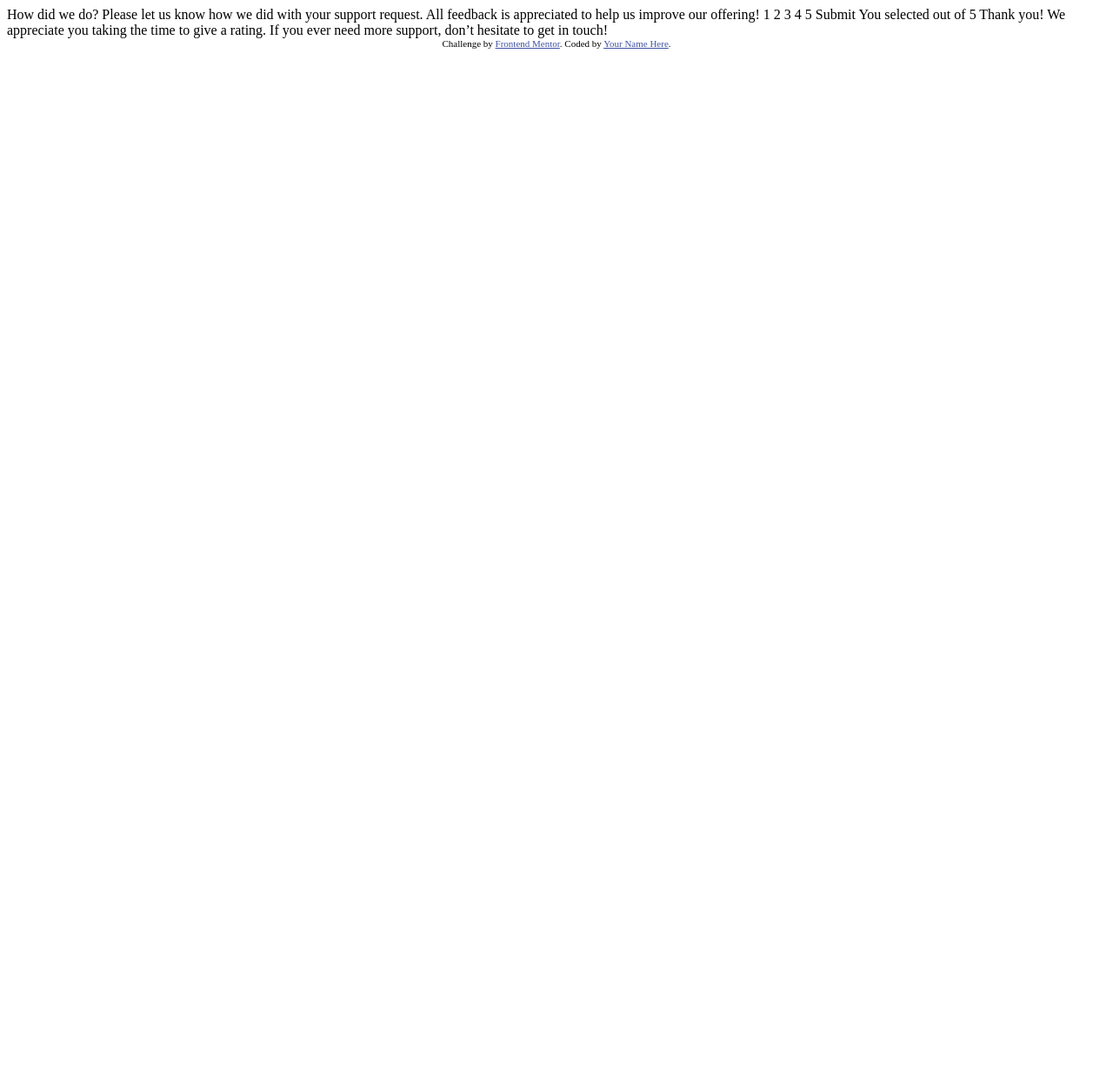
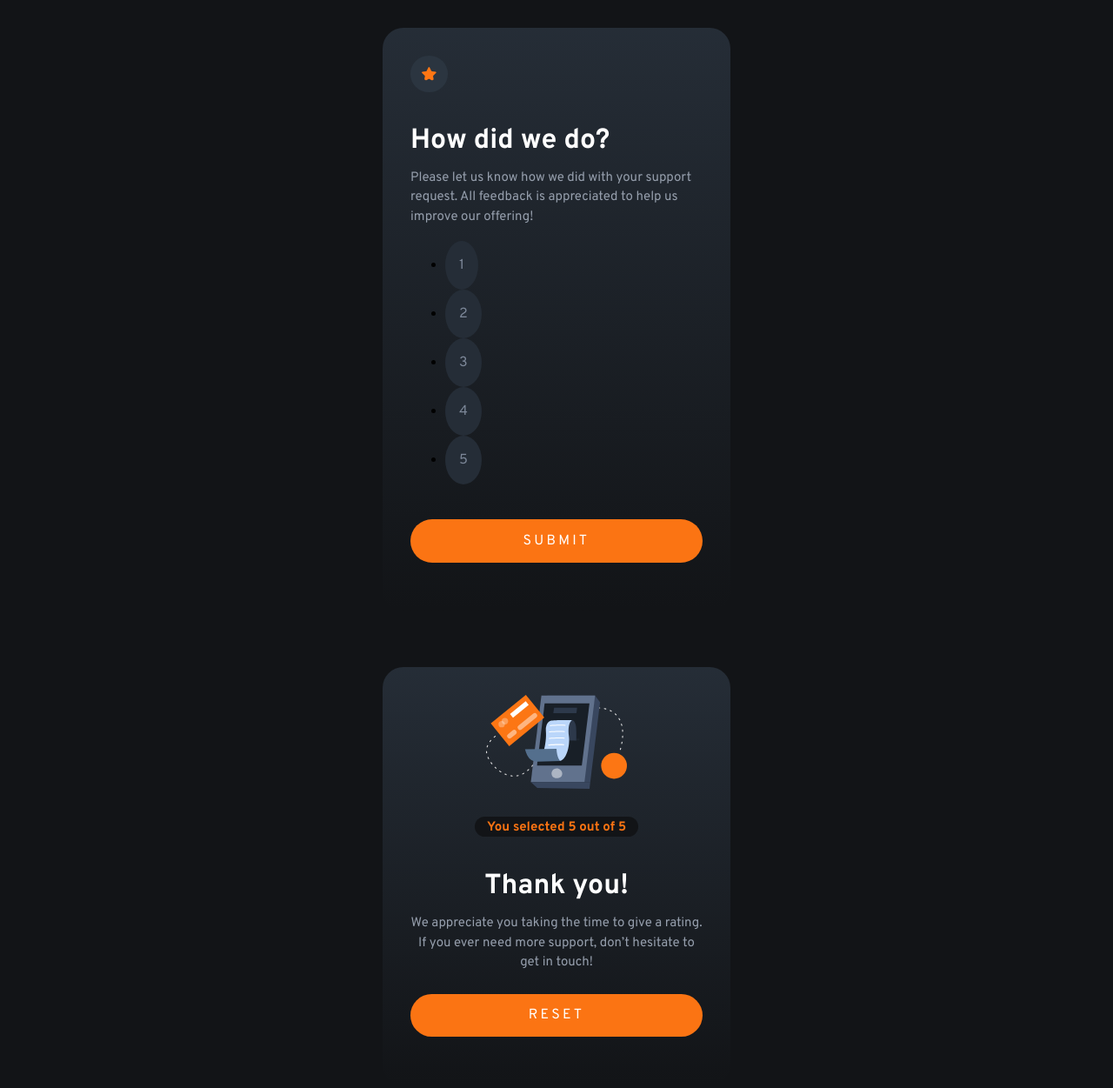
Before and after one commit to SameerJS6/Interactive-Rating-Component, a plain HTML site: page index.html in a window 1280 px wide. Shown: the top 1251 px of the page at 87% size. Before the commit the page ends 800 px from the top, so only its background shows below. Drawn offline with Linux system fonts and the light colour scheme.

Commit message:
Basic Styling

```diff
--- a/index.html
+++ b/index.html
@@ -2,48 +2,55 @@
 <html lang="en">
 <head>
   <meta charset="UTF-8">
-  <meta name="viewport" content="width=device-width, initial-scale=1.0"> <!-- displays site properly based on user's device -->
+  <meta name="viewport" content="width=device-width, initial-scale=1.0">
+  <link rel="icon" type="image/png" sizes="32x32" href="./images/favicon-32x32.png">
+  <title>FEM | Interactive Rating Component - JS</title>
+  <link rel="stylesheet" href="style.css">
 
-  <link rel="icon" type="image/png" sizes="32x32" href="./images/favicon-32x32.png">
+  <link rel="preconnect" href="https://fonts.googleapis.com">
+  <link rel="preconnect" href="https://fonts.gstatic.com" crossorigin>
+  <link href="https://fonts.googleapis.com/css2?family=Overpass:wght@400;600;700;900&display=swap" rel="stylesheet">
 
-  <title>Frontend Mentor | Interactive rating component</title>
-
-  <!-- Feel free to remove these styles or customise in your own stylesheet 👍 -->
-  <style>
-    .attribution { font-size: 11px; text-align: center; }
-    .attribution a { color: hsl(228, 45%, 44%); }
-  </style>
+  <script src="script.js" defer></script>
 </head>
 <body>
 
   <!-- Rating state start -->
+  <div class="container">
+    <img class= "img-star" src="./images/icon-star.svg" alt="A Star">
+    <div class="wrapper">
+      <h2>How did we do?</h2>
+      <p>Please let us know how we did with your support request. All feedback is appreciated
+        to help us improve our offering!</p>
 
-  How did we do?
+          <ul class="rate-list | flex">
+            <li><button class="btn-rating">1</button></li>
+            <li><button class="btn-rating">2</button></li>
+            <li><button class="btn-rating">3</button></li>
+            <li><button class="btn-rating">4</button></li>
+            <li><button class="btn-rating">5</button></li>
+          </ul>
 
-  Please let us know how we did with your support request. All feedback is appreciated
-  to help us improve our offering!
-
-  1 2 3 4 5
-
-  Submit
-
+        <button class="btn btn-submit">submit</button>
+    </div>
+  </div>
   <!-- Rating state end -->
 
+
   <!-- Thank you state start -->
-
-  You selected <!-- Add rating here --> out of 5
-
-  Thank you!
-
-  We appreciate you taking the time to give a rating. If you ever need more support,
-  don’t hesitate to get in touch!
-
-  <!-- Thank you state end -->
-
+<div class="container thanks">
+  <img class="img-thank" src="./images/illustration-thank-you.svg" alt="A Phone With Notifications Init">
+  <h3>You selected <span class="rate">5</span> out of 5</h3>
+  <h2>Thank you!</h2>
+  <p>We appreciate you taking the time to give a rating. If you ever need more support,
+    don’t hesitate to get in touch!</p>
+    <button class="btn btn-reset">reset</button>
+</div>
+<!-- Thank you state end -->
 
   <div class="attribution">
-    Challenge by <a href="https://www.frontendmentor.io?ref=challenge" target="_blank">Frontend Mentor</a>.
-    Coded by <a href="#">Your Name Here</a>.
+    <h3>Challenge by <a href="https://www.frontendmentor.io?ref=challenge" target="_blank">Frontend Mentor</a></h3>
+    <h3>Coded by <a href="#">Sameer Singh</a></h3>
   </div>
 </body>
 </html>
--- a/style.css
+++ b/style.css
@@ -0,0 +1,217 @@
+/* Custom Properties and Utility Classes  */
+:root{
+    --clr-primary-400: hsl(25, 97%, 53%);
+    --clr-accent-300: hsl(213, 19%, 21%);
+    --clr-accent-400: hsl(213, 19%, 18%);
+    --clr-accent-500: hsl(216, 12%, 8%);
+    --clr-neutral-100:  hsl(0, 0%, 100%);
+    --clr-neutral-200:  hsl(217, 12%, 63%);
+    --clr-neutral-300:  hsl(216, 12%, 54%);
+
+    --fs-200: 0.9375rem;
+    --fs-300: 1rem;
+    --fs-400: 1.25rem;
+    --fs-500: 1.5rem;
+    --fs-600: 1.75rem;
+    --fs-700: 2rem;
+    --fs-800: 2.5rem;
+    --fs-900: 3rem;
+
+    --fw-400: 400;
+    --fw-600: 600;
+    --fw-700: 700;
+    --fw-900: 900;
+
+    --ff-primary: 'Overpass', sans-serif;
+}
+
+/* Utility Classes  */
+
+/* CSS Reset  */
+/* Box sizing rules */
+*,
+*::before,
+*::after {
+  box-sizing: border-box;
+}
+
+/* Remove default margin */
+body,
+h1,
+h2,
+h3,
+h4,
+p,
+figure,
+blockquote,
+dl,
+dd {
+  margin: 0;
+}
+
+/* Remove list styles on ul, ol elements with a list role, which suggests default styling will be removed */
+ul[role='list'],
+ol[role='list'] {
+  list-style: none;
+}
+
+/* Set core root defaults */
+html:focus-within {
+  scroll-behavior: smooth;
+}
+
+/* Set core body defaults */
+body {
+  text-rendering: optimizeSpeed;
+  line-height: 1.5;
+}
+
+/* A elements that don't have a class get default styles */
+a:not([class]) {
+  text-decoration-skip-ink: auto;
+}
+
+/* Make images easier to work with */
+img,
+picture {
+  max-width: 100%;
+  display: block;
+}
+
+/* Inherit fonts for inputs and buttons */
+input,
+button,
+textarea,
+select {
+  font: inherit;
+}
+
+/* Remove all animations, transitions and smooth scroll for people that prefer not to see them */
+@media (prefers-reduced-motion: reduce) {
+  html:focus-within {
+   scroll-behavior: auto;
+  }
+
+  *,
+  *::before,
+  *::after {
+    animation-duration: 0.01ms !important;
+    animation-iteration-count: 1 !important;
+    transition-duration: 0.01ms !important;
+    scroll-behavior: auto !important;
+  }
+}
+
+
+/* General Styling  */
+
+body{
+    display: flex;
+    flex-direction: column;
+    justify-content: center;
+    align-items: center;
+    min-height: 100vh;
+    font-family: var(--ff-primary);
+    background: var(--clr-accent-500);
+}
+.container{
+    margin: 2rem;
+    width: 90%;
+    max-width: 25rem;
+    padding: 2rem;
+    border-radius: 1.5rem;
+    text-align: left;
+    background: linear-gradient(0deg, var(--clr-accent-500) 0%,
+    var(--clr-accent-400) 100%);
+}
+.img-star {
+    background-color: var(--clr-accent-300);
+    padding: 0.8rem;
+    border: none;
+    border-radius: 50%;
+}
+.container h2{
+    margin: 2rem 0 .5rem;
+    font-weight: var(--fw-700);
+    font-size: var(--fs-700);
+    color: var(--clr-neutral-100);
+}
+.container p{
+    font-size: var(--fs-200);
+    color: var(--clr-neutral-200);
+}
+.btn-rating{
+    padding: 1rem;
+    border: none;
+    border-radius: 50%;
+    color: var(--clr-neutral-300);
+    background-color: var(--clr-accent-400);
+    transition: all .4s ease;
+    cursor: pointer;
+}
+.btn-rating:hover{
+    color: var(--clr-neutral-100);
+    background-color: var(--clr-primary-400);
+}
+.btn-rating:focus-within{
+    color: var(--clr-neutral-100);
+    background-color: var(--clr-neutral-300);
+}
+/* Thank You Container */
+.thanks{
+    text-align: center;
+}
+.img-thank{
+    display: block;
+    margin: auto;
+    margin-bottom: 2rem;
+}
+.thanks h3{
+    font-size: var(--fs-200);
+    display: inline;
+    margin:  auto;
+    padding: .2rem .9rem .1rem;
+    border-radius: 2rem;
+    color: var(--clr-primary-400);
+    background-color: var(--clr-accent-500);
+}
+.btn{
+    background-color: var(--clr-primary-400);
+    border:none;
+    width: 100%;
+    margin: 1.5rem auto;
+    color: var(--clr-neutral-100);
+    font-weight: var(--fw-400);
+    font-size: var(--fs-300);
+    padding: 0.8rem 0 0.8rem;
+    text-transform: uppercase;
+    letter-spacing: 0.2rem;
+    border-radius: 2rem;
+    cursor: pointer;
+    transition: all .3s ease;
+}
+.btn:hover{
+    color: var(--clr-primary-400);
+    background-color: var(--clr-neutral-100);
+}
+.attribution {
+  font-size: var(--fs-200);
+  color: var(--clr-neutral-100);
+  text-align: center;
+}
+.attribution h3{
+    margin-bottom: 1rem;
+}
+.attribution a {
+    text-align: center;
+    text-decoration: none;
+    transition: all .4s ease;
+    color: var(--clr-neutral-100);
+    border-radius: 2rem;
+    padding: .3rem .8rem .2rem;
+}
+.attribution a:is(:hover, :focus-within) {
+    color: var(--clr-primary-400);
+    background-color: var(--clr-neutral-100);
+
+}
```
